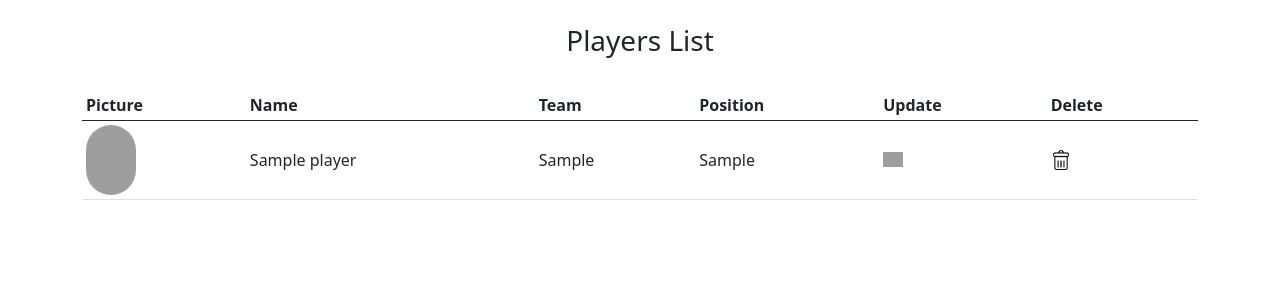
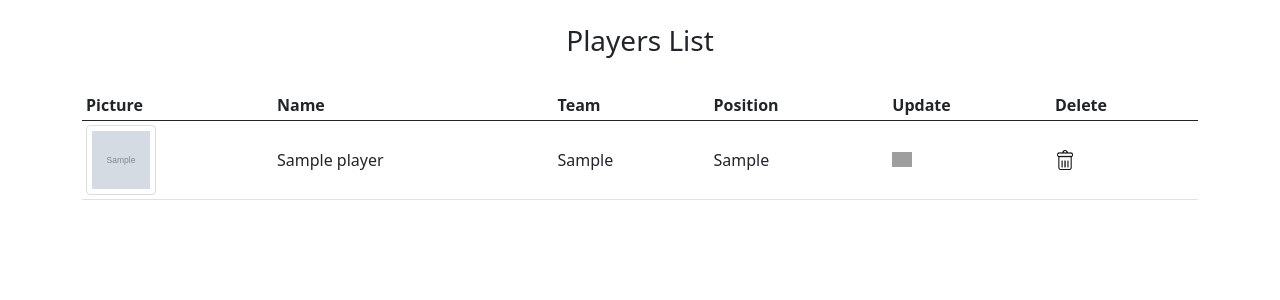
Before and after one commit to Daniel-Lima-Carvalho/football_players_django, a Django app: page / in a window 1280 px wide. Shown: the part 56-356 px from the top of the page. Run offline with Django 3.2, Linux system fonts and the light colour scheme; tables that the repository leaves empty hold one stand-in row (values such as "Sample post"); grey boxes marked "Sample" are stand-in pictures; grey boxes are pictures that could not be loaded.

Commit message:
Adjusting player picture

```diff
--- a/players/templates/players/index.html
+++ b/players/templates/players/index.html
@@ -24,16 +24,16 @@
         </tr>
       </thead>
       <tbody>
-        {% for player in players%}
+        {% for player in players %}
         <tr>
-            <td><img class="player-picture" src="https://www.realmadrid.com/img/vertical_380px/cristiano_550x650.jpg"></td>
+            <td><img class="player-picture" src="{{ player.picture }}"></td>
             <td class="align-middle">{{ player.name }}</td>
             <td class="align-middle">{{ player.team }}</td>
             <td class="align-middle">{{ player.position }}</td>
             <td class="align-middle"><a href="/update"><img src="{% static 'players/images/update.png' %}" style="width: 20px;"></a></td>
             <td class="align-middle"><a href="#"><img src="{% static 'players/images/delete.png' %}" style="width: 20px;"></a></td>
         </tr>
-        {%endfor%}
+        {% endfor %}
       </tbody>
     </table>
     {% else %}
--- a/players/views.py
+++ b/players/views.py
@@ -7,8 +7,6 @@ def index(request):
     context = {
         'players': Player.objects.all()
     }
-     #'players': [{'name': 'Daniel','team': 'Flamengo','position': 'Midfielder'},{'name': 'Daniel 2','team': 'Flamengo','position': 'Midfielder'}]
-
     return render(request, 'players/index.html', context)
 
 def create(request):
--- a/static/players/style.css
+++ b/static/players/style.css
@@ -3,9 +3,11 @@
 }
 
 .player-picture{
-    width: 50px;
+    border: 1px solid #ddd;
+    border-radius: 4px;
+    padding: 5px;
+    width: 70px;
     height: 70px;
-    border-radius: 50px;
 }
 
 .btn-block{
```
